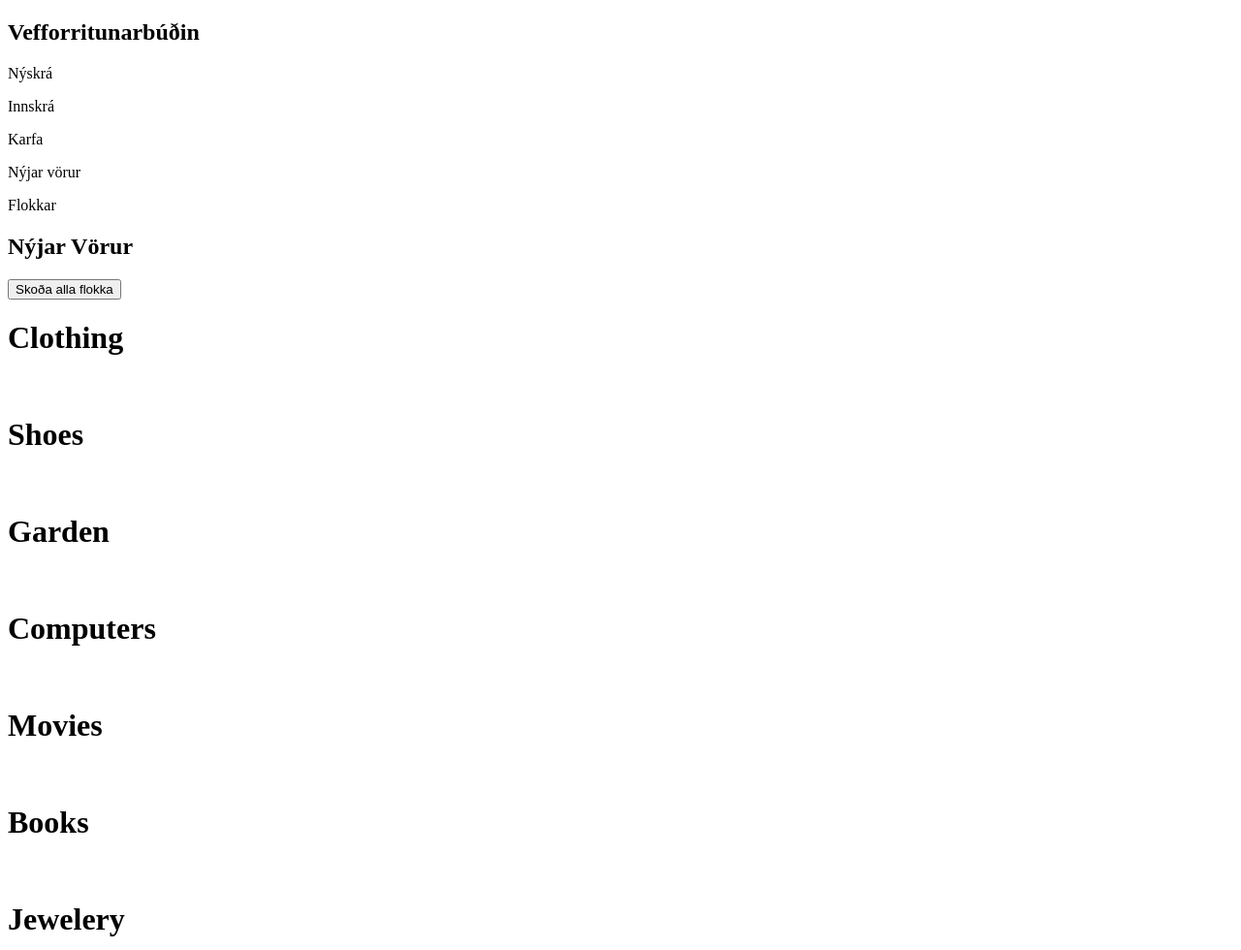
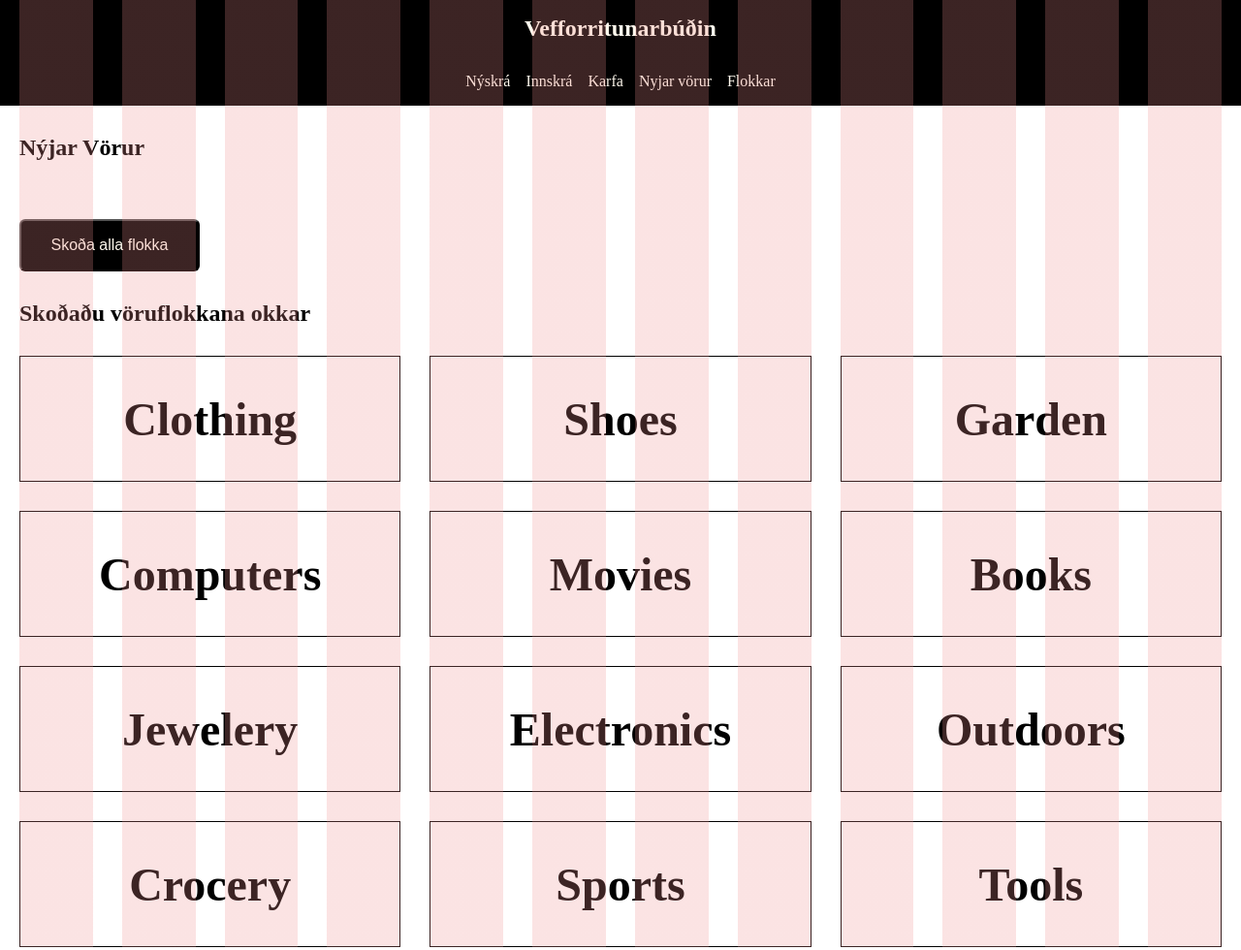
Before and after one commit to ThoraDis/Vefforritun-HV2, a website: page index.html in a window 1280 px wide. Shown: the top 980 px of the page at 97% size. Drawn offline with Linux system fonts and the light colour scheme.

Commit message:
package json

```diff
--- a/index.html
+++ b/index.html
@@ -4,7 +4,7 @@
 <head>
   <meta charset="utf-8">
   <meta name="viewport" content="width=device-width, initial-scale=1">
-  <title>Veitingastaðurinn</title>
+  <title>Vefforritunarbúðin</title>
   <link rel="stylesheet" href="./styles.css">
   <link rel="stylesheet" href="./grid.css">
   <meta name="description" content="Vefforritunarbúðin">
@@ -14,18 +14,27 @@
 </head>
 
 <body>
-      <header>
-        <h2>Vefforritunarbúðin</h2>
 
-        <p>Nýskrá</p>
-        <p>Innskrá</p>
-        <p>Karfa</p>
-        <p>Nýjar vörur</p>
-        <p>Flokkar</p>
+    <div class="wrapper">
 
-      </header>
+        <div class="header">
+            <header>
+                <h2>Vefforritunarbúðin</h2>
 
-    <main>
+            </header>
+
+            <nav class="navigation">
+              <ul>
+                <li>Nýskrá</li>
+                <li>Innskrá</li>
+                <li>Karfa</li>
+                <li><a href="">Nyjar vörur</a></li>
+                <li><a href="">Flokkar</a></li>
+              </ul>
+            </nav>
+          </div>
+
+    <main class="main">
 
         <h2>Nýjar Vörur</h2>
 
@@ -33,7 +42,9 @@
 
         </div>
 
-        <button>Skoða alla flokka</button>
+        <button class="button">Skoða alla flokka</button>
+
+        <h2>Skoðaðu vöruflokkana okkar</h2>
 
         <div class="flokkar">
 
@@ -102,6 +113,8 @@
 
     </main>
 
+</div>
+
 </body>
 
 </html>
--- a/styles.css
+++ b/styles.css
@@ -1,7 +1,78 @@
-.flokkar{
 
+:root {
+    /* Grunn bilið okkar er 1rem == 16px */
+    --font-base-body-px: 16px;
+    --spacing: 1rem;
+    /* Bil á milli „stærri“ eininga (header, efnisbox, footer) */
+    --vertical-space: calc(var(--gutter));
+    /* Hámarksbreidd á efni */
+    --max-width: 1400px;
+    --width-offset: calc(100% - (2 * var(--offset)));
+    /* Border breiddir */
+    --border-small: 1px;
+    --border-large: 8px;
+    --border-radius: 6px;
+    /* Litir */
+    --color-gold: #ffe7ae;
+    --color-gold-light: #fff1cf;
+    --color-dark: #2f0505;
+    --color-light: #fff9ee;
+    /* Grid stillingar */
+    --columns: 12;
+    --gutter: 30px;
+    --offset: 20px;
+  }
+
+  * {
+    margin: 0;
+    padding: 0;
+  }
+
+  html {
+    box-sizing: border-box;
+  }
+
+  *,
+  *:before,
+  *:after {
+    box-sizing: inherit;
+  }
+
+  .sr-only:not(:focus):not(:active) {
+    clip: rect(0 0 0 0);
+    clip-path: inset(50%);
+    height: 1px;
+    overflow: hidden;
+    position: absolute;
+    white-space: nowrap;
+    width: 1px;
+  }
+
+
+  .main {
     display: grid;
     grid-template-rows: auto;
+    grid-template-columns: 100%;
+    gap: var(--vertical-space);
+    width: var(--width-offset);
+    max-width: var(--max-width);
+  }
+
+
+  .wrapper {
+    display: grid;
+    grid-template-rows: auto;
+    grid-template-columns: 100%;
+    /* grid items eru miðjuð */
+    justify-items: center;
+    gap: var(--vertical-space);
+  }
+
+
+.flokkar{
+    display: grid;
+    grid-template-columns: repeat(3, 1fr);
+    grid-template-rows: 1fr 1fr;
     gap: var(--vertical-space);
     justify-items: center;
     width: 100%;
@@ -9,14 +80,78 @@
 }
 
 .flokkur{
-
-    grid-column: span 12;
     display: flex;
     flex-direction: column;
     gap: var(--spacing);
     padding: calc(var(--spacing) * 0.5);
     width: 100%;
-    min-height: 100px;
-    border-radius: 5px;
+    height: 130px;
+
+    justify-content: center;
+    text-align: center;
+
+    font-size: 24px;
+    border: 1px solid black;
 
 }
+
+.header {
+    display: flex;
+    flex-direction: column;
+    align-items: center;
+    gap: var(--spacing);
+    padding-top: var(--spacing);
+    width: 100%;
+    background-color: black;
+    color: #fff9ee;
+  }
+
+  .header header {
+    display: flex;
+    flex-direction: column;
+    align-items: center;
+    max-width: var(--width-offset);
+    text-align: center;
+  }
+
+  a {
+    color: inherit;
+    background-color: inherit;
+    text-decoration: none;
+  }
+
+
+.navigation {
+    display: flex;
+    flex-wrap: wrap;
+    justify-content: center;
+    padding: var(--spacing) 0;
+    width: 100%;
+    background-color: black;
+    color:  #fff9ee;
+  }
+
+  .navigation ul {
+    display: flex;
+    flex-wrap: wrap;
+    justify-content: center;
+    gap: var(--spacing);
+    width: 100%;
+    max-width: var(--width-offset);
+    list-style: none;
+  }
+
+
+  .button {
+    display: inline-block;
+    padding: var(--spacing);
+    border-radius: var(--border-radius);
+    width: 15%;
+
+    text-decoration: none;
+    text-align: center;
+
+    font-size: 16px;
+    color: #fff9ee;
+    background-color: black;
+  }
```
Also changed, not shown: package.json (added, +17 -0 lines), 1 other file.
